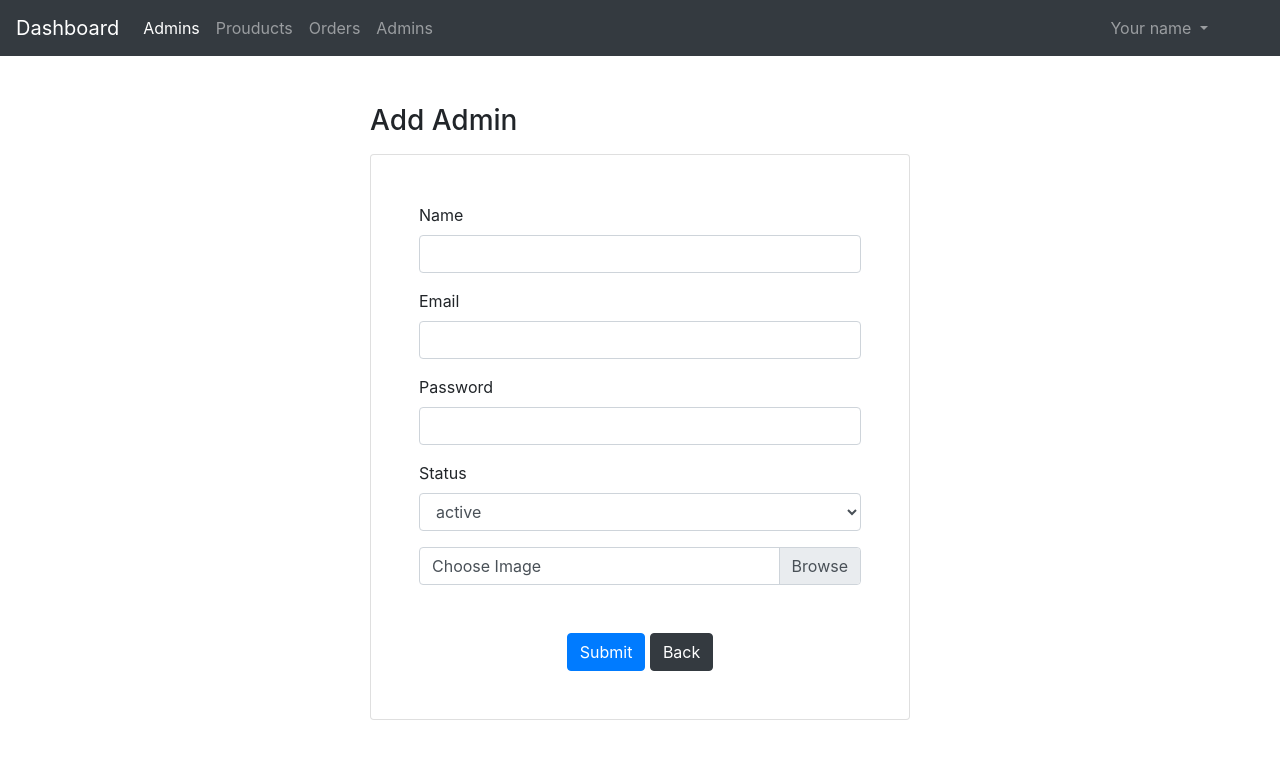
After one commit to baha1891/Company, a PHP site: page /add-admin.php in a window 1280 px wide. The commit adds this page. Shown: the top 767 px of the page. Run offline with PHP 8.4, Linux system fonts and the light colour scheme.

Commit message:
admin_page

```diff
--- /dev/null
+++ b/admin/add-admin.php
@@ -0,0 +1,66 @@
+<?php require('inc/header.php');
+session_start(); ?>
+<div class="container py-5">
+    <div class="row">
+
+        <div class="col-md-6 offset-md-3">
+            <h3 class="mb-3">Add Admin</h3>
+            <?php
+                    if(isset($_SESSION["errors"])):
+                        foreach($_SESSION['errors'] as $error):
+                            echo $error;
+
+                        endforeach;
+
+
+                    endif;
+                    unset($_SESSION['errors']);
+                     ?>
+            <div class="card">
+                <div class="card-body p-5">
+
+
+                    <form method="post" action="handel/add-admin.php" enctype="multipart/form-data">
+
+                        <div class=" form-group">
+                            <label>Name</label>
+                            <input type="text" class="form-control" name="name">
+                        </div>
+
+                        <div class="form-group">
+                            <label>Email</label>
+                            <input type="email" class="form-control" name="email">
+                        </div>
+                        <div class="form-group">
+                            <label>Password</label>
+                            <input type="password" class="form-control" name="password">
+                        </div>
+
+
+                        <div class="form-group">
+                            <label>Status</label>
+                            <select class="form-control" name="status">
+                                <option value="1">active</option>
+                                <option value="0">not active</option>
+
+                            </select>
+                        </div>
+
+                        <div class="custom-file">
+                            <input type="file" class="custom-file-input" id="customFile" name="img">
+                            <label class="custom-file-label" for="customFile">Choose Image</label>
+                        </div>
+
+                        <div class="text-center mt-5">
+                            <button type="submit" name="submit" class="btn btn-primary">Submit</button>
+                            <a class="btn btn-dark" href="#">Back</a>
+                        </div>
+                    </form>
+                </div>
+            </div>
+        </div>
+
+    </div>
+</div>
+
+<?php require('inc/footer.php'); ?>
--- /dev/null
+++ b/admin/handel/connection.php
@@ -0,0 +1,5 @@
+<?php
+$conn=mysqli_connect('localhost:3306','root','','append');
+
+
+?>
--- a/admin/inc/header.php
+++ b/admin/inc/header.php
@@ -4,7 +4,7 @@
 <head>
     <meta charset="UTF-8">
     <meta name="viewport" content="width=device-width, initial-scale=1.0">
-    <title>Techstore | Dashboard</title>
+    <title>Append | Dashboard</title>
 
     <link rel="stylesheet" href="assets/css/bootstrap.min.css">
     <link rel="stylesheet" href="assets/plugins/fontawesome-free-5.0.1/css/fontawesome-all.css">
@@ -13,7 +13,7 @@
 <body>
 
     <nav class="navbar navbar-expand-lg navbar-dark bg-dark">
-        <a class="navbar-brand" href="#">TechStore</a>
+        <a class="navbar-brand" href="index.php">Dashboard</a>
         <button class="navbar-toggler" type="button" data-toggle="collapse" data-target="#navbarNavAltMarkup"
             aria-controls="navbarNavAltMarkup" aria-expanded="false" aria-label="Toggle navigation">
             <span class="navbar-toggler-icon"></span>
@@ -21,10 +21,10 @@
         <div class="collapse navbar-collapse" id="navbarNavAltMarkup">
             <ul class="navbar-nav mr-auto mt-2 mt-lg-0">
                 <li class="nav-item active">
-                    <a class="nav-link" href="#">Products</a>
+                    <a class="nav-link" href="admins.php">Admins</a>
                 </li>
                 <li class="nav-item">
-                    <a class="nav-link" href="#">Categories</a>
+                    <a class="nav-link" href="prouducts.php">Prouducts</a>
                 </li>
                 <li class="nav-item">
                     <a class="nav-link" href="#">Orders</a>
```
Also changed, not shown: admin/admins.php (+38 -3 lines), admin/handel/add-admin.php (added, +71 -0 lines), admin/index.php (+12 -4 lines).
